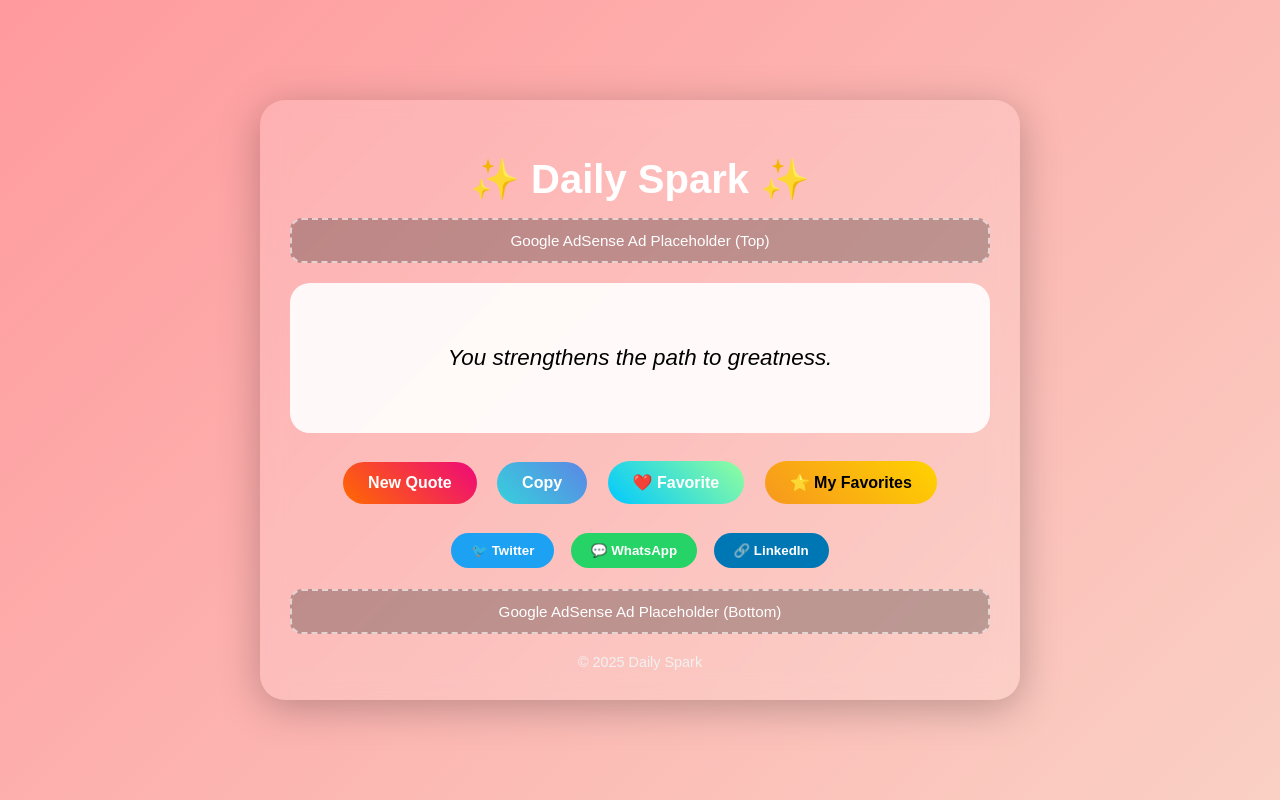
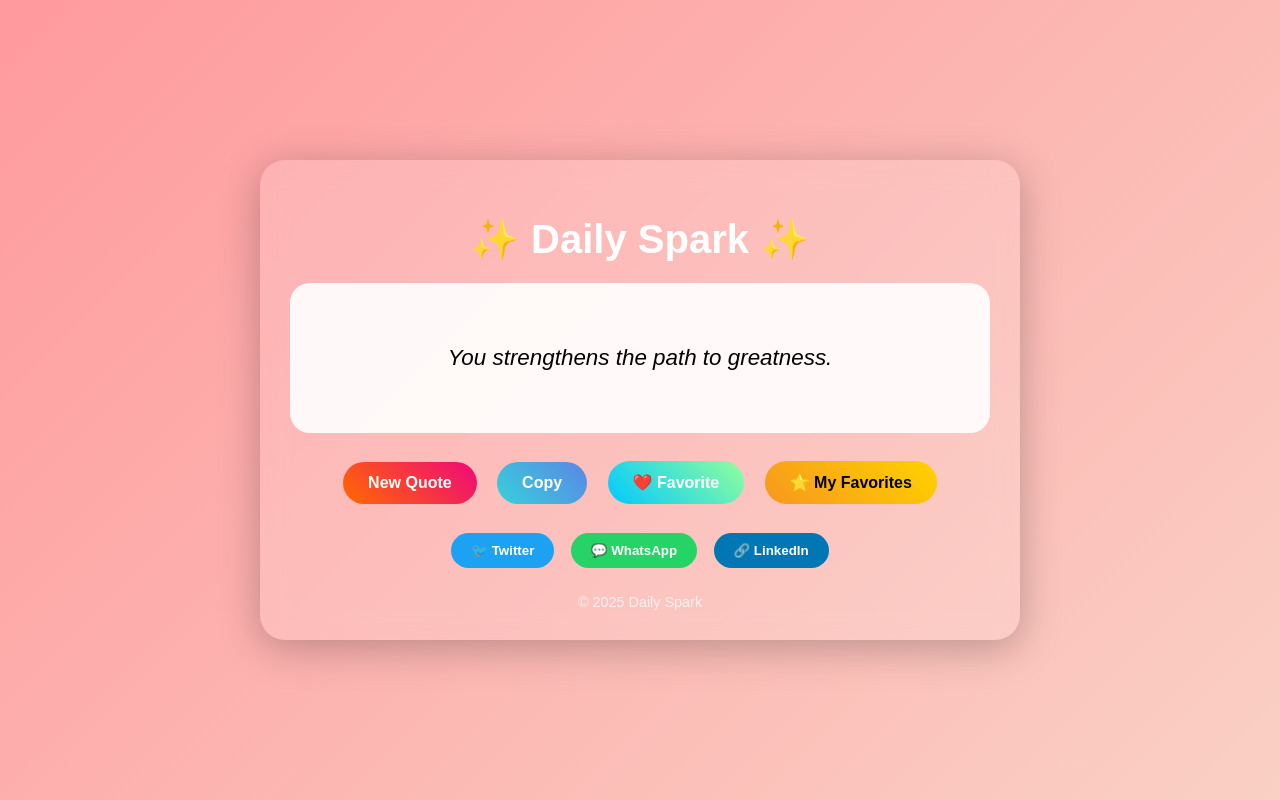
Before and after one commit to 12shankar12ravi/random-quotes-generator, a plain HTML site: page index.html in a window 1280 px wide. Drawn offline with Linux system fonts and the light colour scheme.

Commit message:
Update index.html
removed the placeholders

```diff
--- a/index.html
+++ b/index.html
@@ -126,7 +126,7 @@
     <h1>✨ Daily Spark ✨</h1>
 
     <!-- AdSense Placeholder (Top) -->
-    <div class="ads">Google AdSense Ad Placeholder (Top)</div>
+<!--     <div class="ads">Google AdSense Ad Placeholder (Top)</div> -->
 
     <div class="quote-box" id="quote">Click below to get inspired ✨</div>
 
@@ -145,7 +145,7 @@
     </div>
 
     <!-- AdSense Placeholder (Bottom) -->
-    <div class="ads">Google AdSense Ad Placeholder (Bottom)</div>
+<!--     <div class="ads">Google AdSense Ad Placeholder (Bottom)</div> -->
 
     <footer>© <span id="year"></span> Daily Spark</footer>
   </div>
```
